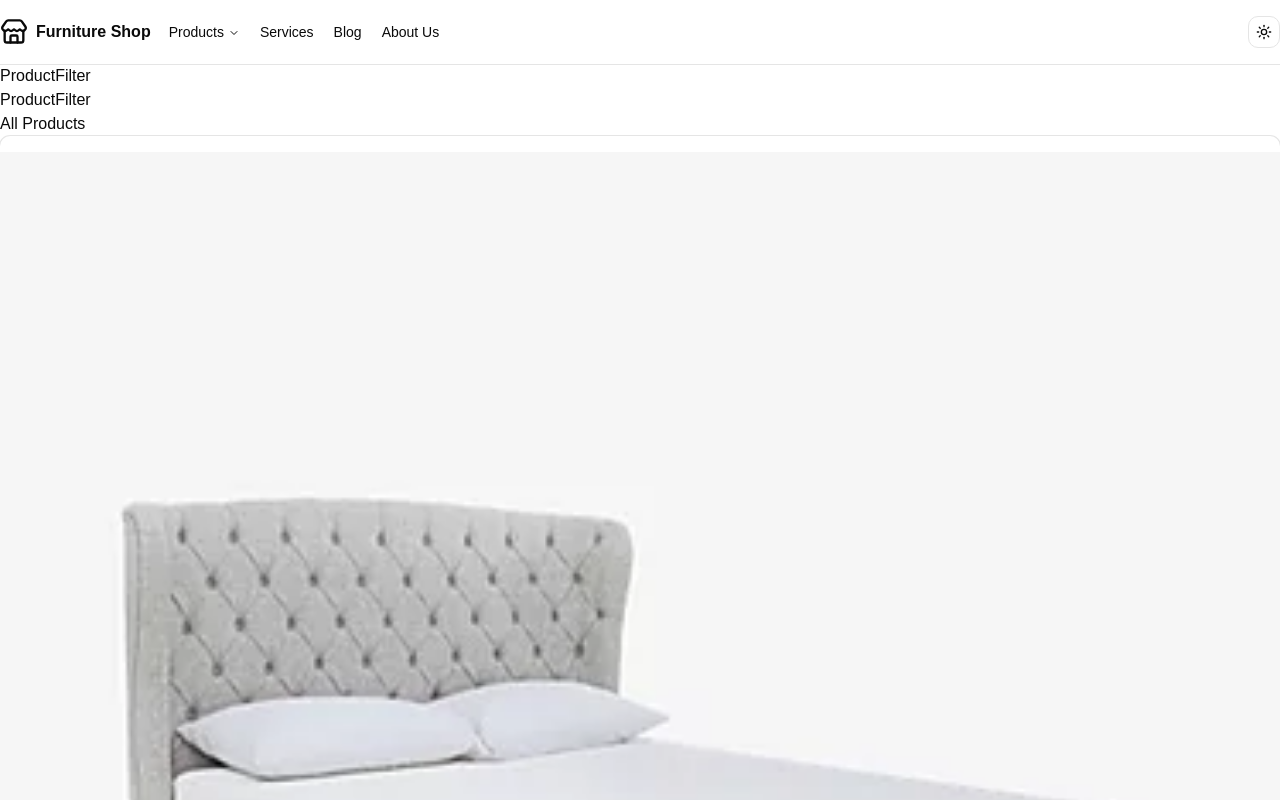
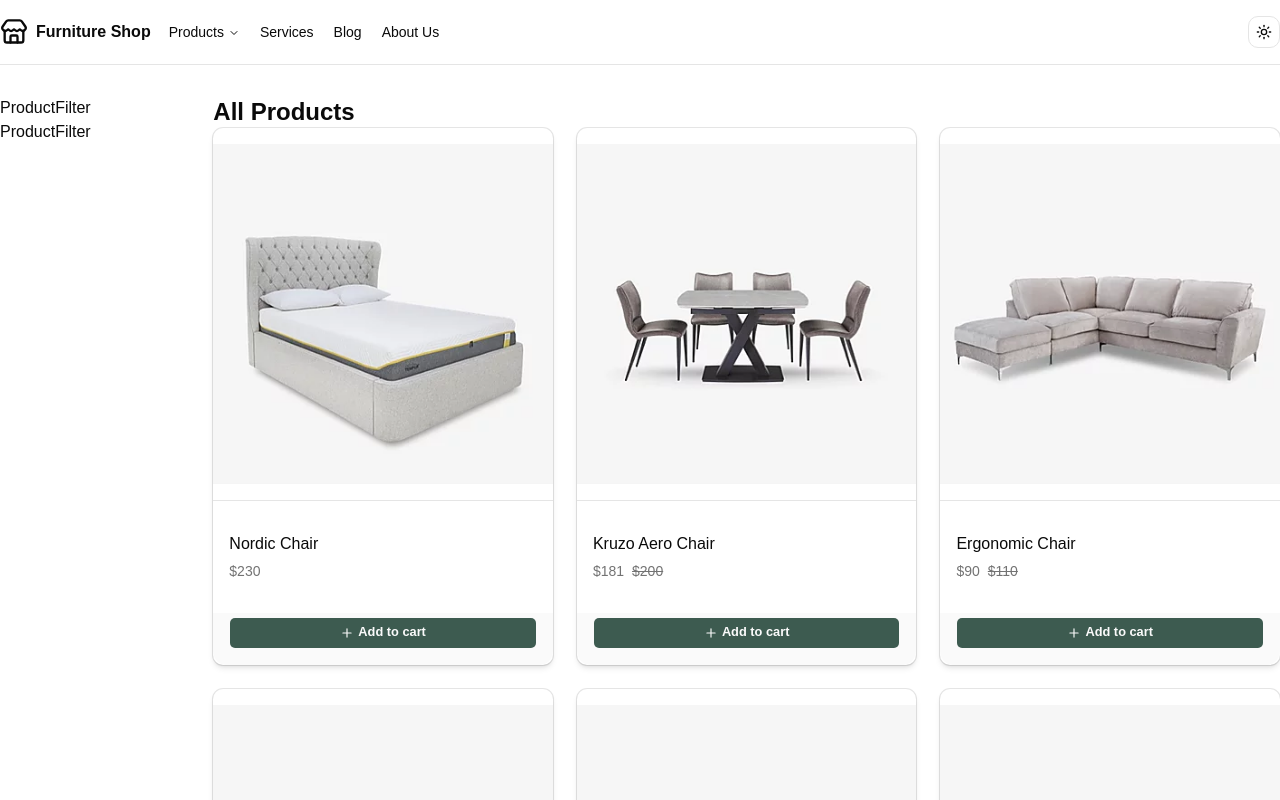
Before and after one commit to YelMinSoe/furniture, a React (Vite) app in the folder client/: page /products in a window 1280 px wide. Shown: the top 800 px of the page. Built offline with nearby package versions, Linux system fonts and the light colour scheme.

Commit message:
Styling product page

```diff
--- a/client/src/components/products/ProductFilter.tsx
+++ b/client/src/components/products/ProductFilter.tsx
@@ -1,4 +1,5 @@
-import React from "react"
+// Local imports
+import { Checkbox } from "@/components/ui/checkbox"
 
 const ProductFilter = () => {
   return <div>ProductFilter</div>
--- /dev/null
+++ b/client/src/components/ui/checkbox.tsx
@@ -0,0 +1,30 @@
+import * as React from "react"
+import { cn } from "cn"
+import { Checkbox as CheckboxPrimitive } from "radix-ui"
+import { CheckIcon } from "lucide-react"
+
+function Checkbox({
+  className,
+  ...props
+}: React.ComponentProps<typeof CheckboxPrimitive.Root>) {
+  return (
+    <CheckboxPrimitive.Root
+      data-slot="checkbox"
+      className={cn(
+        "peer relative flex size-4 shrink-0 items-center justify-center rounded-[4px] border border-input transition-colors outline-none group-has-disabled/field:opacity-50 group-has-[:focus-visible]/field-label:ring-0 group-has-[:focus-visible]/field-label:not-data-checked:border-input after:absolute after:-inset-x-3 after:-inset-y-2 focus-visible:border-ring focus-visible:ring-3 focus-visible:ring-ring/50 disabled:cursor-not-allowed disabled:opacity-50 aria-invalid:border-destructive aria-invalid:ring-3 aria-invalid:ring-destructive/20 aria-invalid:aria-checked:border-primary dark:bg-input/30 dark:aria-invalid:border-destructive/50 dark:aria-invalid:ring-destructive/40 data-checked:border-primary data-checked:bg-primary data-checked:text-primary-foreground group-has-[:focus-visible]/field-label:data-checked:border-primary dark:data-checked:bg-primary",
+        className
+      )}
+      {...props}
+    >
+      <CheckboxPrimitive.Indicator
+        data-slot="checkbox-indicator"
+        className="grid place-content-center text-current transition-none [&>svg]:size-3.5"
+      >
+        <CheckIcon
+        />
+      </CheckboxPrimitive.Indicator>
+    </CheckboxPrimitive.Root>
+  )
+}
+
+export { Checkbox }
--- a/client/src/pages/products/Product.tsx
+++ b/client/src/pages/products/Product.tsx
@@ -8,9 +8,9 @@ import Pagination from "@/components/products/Pagination"
 
 const Product = () => {
   return (
-    <div>
-      <section className="">
-        <section className="">
+    <div className="container mx-auto">
+      <section className="flex flex-col lg:flex-row">
+        <section className="my-8 ml-4 w-full lg:ml-0 lg:w-1/5">
           <ProductFilter
             title="Furnitures Made By"
             filterList={filterList.categories}
@@ -20,9 +20,9 @@ const Product = () => {
             filterList={filterList.types}
           />
         </section>
-        <section className="">
-          <h1 className="">All Products</h1>
-          <div className="">
+        <section className="lg:4/5 my-8 ml-4 w-full lg:ml-0">
+          <h1 className="text-2xl font-bold">All Products</h1>
+          <div className="gapy12 mb-12 grid grid-cols-1 gap-6 px-4 md:grid-cols-2 md:px-0 lg:grid-cols-3">
             {products.map((product) => (
               <ProductCard product={product} key={product.id} />
             ))}
```
